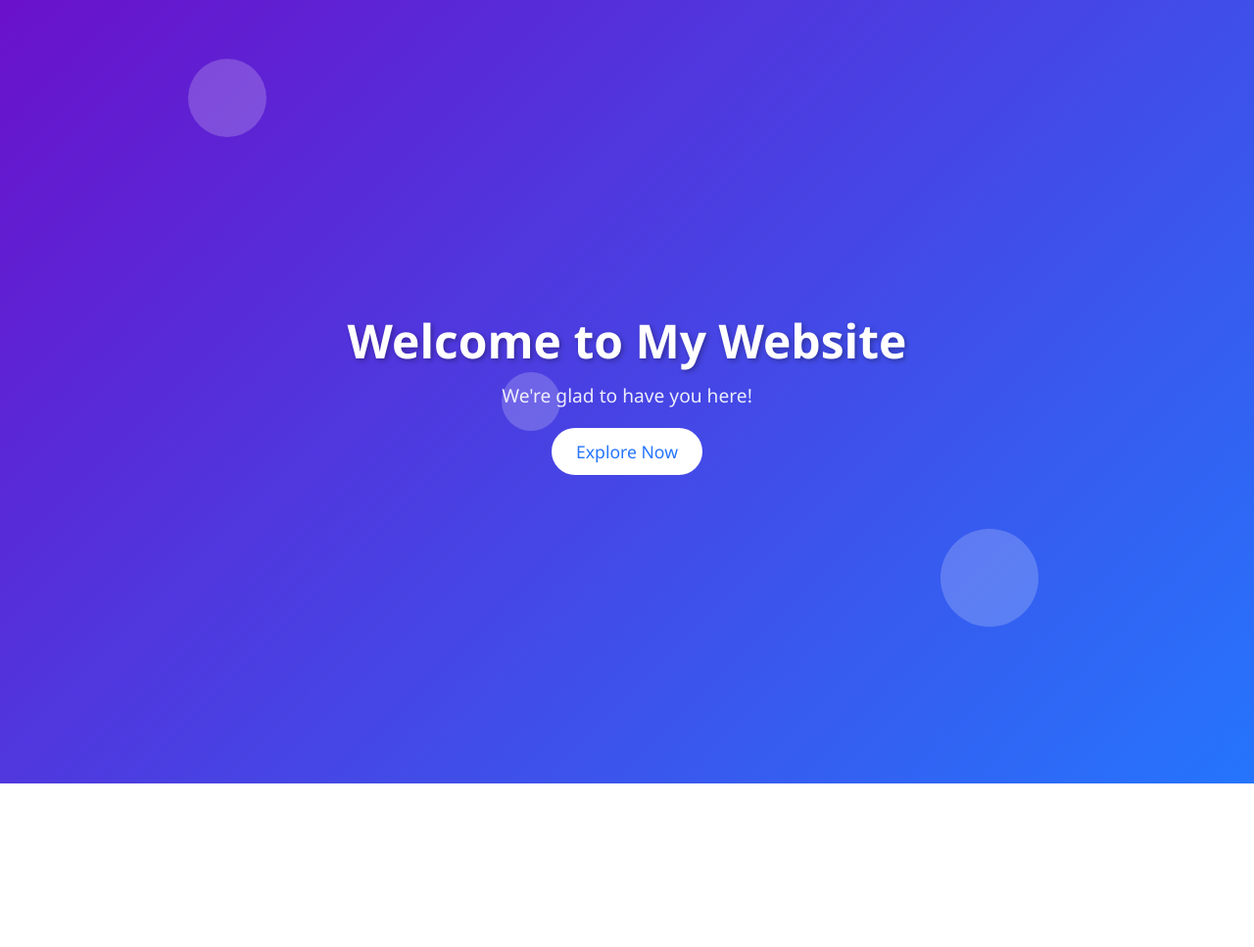
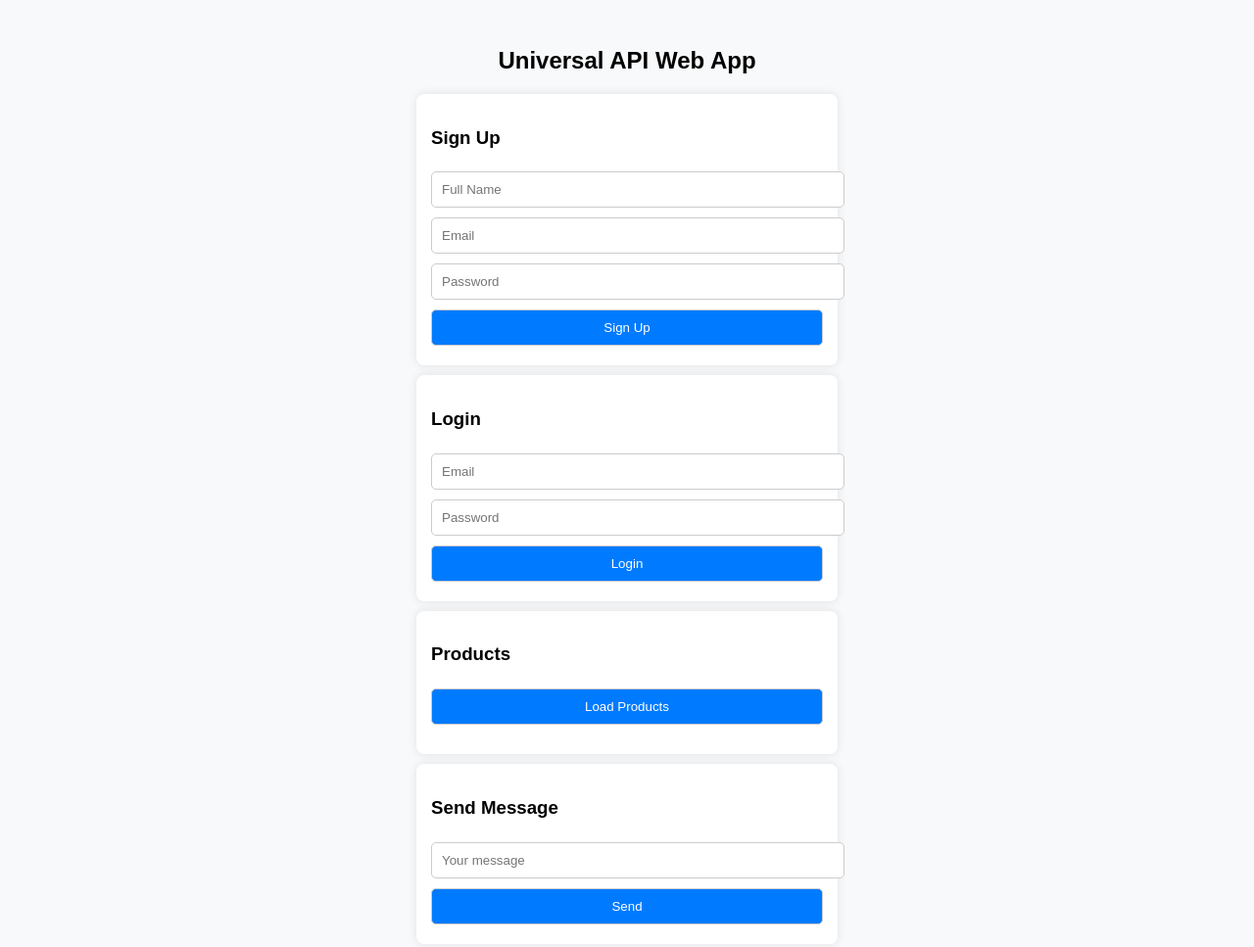
Before and after one commit to shawezsonam/Web.github.io, a plain HTML site: page index.html in a window 1280 px wide. Shown: the top 967 px of the page at 98% size. Before the commit the page ends 800 px from the top, so only its background shows below. Drawn offline with Linux system fonts and the light colour scheme.

Commit message:
Update index.html
Next

```diff
--- a/index.html
+++ b/index.html
@@ -2,113 +2,115 @@
 <html lang="en">
 <head>
   <meta charset="UTF-8">
-  <meta name="viewport" content="width=device-width, initial-scale=1.0">
-  <title>Welcome Homepage</title>
+  <title>Universal API Web App</title>
   <style>
-    /* --- Global Styles --- */
-    * {
-      margin: 0;
-      padding: 0;
-      box-sizing: border-box;
-      font-family: 'Segoe UI', sans-serif;
-    }
-
-    body {
-      height: 100vh;
-      display: flex;
-      justify-content: center;
-      align-items: center;
-      background: linear-gradient(135deg, #6a11cb, #2575fc);
-      color: white;
-      overflow: hidden;
-    }
-
-    .container {
-      text-align: center;
-      animation: fadeIn 2s ease-in-out;
-    }
-
-    h1 {
-      font-size: 3em;
-      margin-bottom: 10px;
-      text-shadow: 2px 2px 5px rgba(0,0,0,0.3);
-    }
-
-    p {
-      font-size: 1.2em;
-      margin-bottom: 20px;
-      opacity: 0.9;
-    }
-
-    .btn {
-      padding: 12px 25px;
-      background: white;
-      color: #2575fc;
-      border: none;
-      border-radius: 25px;
-      font-size: 1.1em;
-      cursor: pointer;
-      transition: 0.3s;
-    }
-
-    .btn:hover {
-      background: #2575fc;
-      color: white;
-      box-shadow: 0 4px 15px rgba(0,0,0,0.3);
-    }
-
-    /* --- Animations --- */
-    @keyframes fadeIn {
-      from {opacity: 0; transform: translateY(-20px);}
-      to {opacity: 1; transform: translateY(0);}
-    }
-
-    /* Floating circles background */
-    .circle {
-      position: absolute;
-      border-radius: 50%;
-      background: rgba(255, 255, 255, 0.2);
-      animation: float 10s infinite;
-    }
-
-    @keyframes float {
-      0% {transform: translateY(0);}
-      50% {transform: translateY(-20px);}
-      100% {transform: translateY(0);}
-    }
+    body { font-family: Arial, sans-serif; background: #f8f9fa; padding: 20px; }
+    h2 { text-align: center; }
+    .box { max-width: 400px; margin: 10px auto; padding: 15px; background: white; border-radius: 8px; box-shadow: 0 0 10px rgba(0,0,0,0.1); }
+    input, button { width: 100%; padding: 10px; margin: 5px 0; border: 1px solid #ccc; border-radius: 5px; }
+    button { background: #007bff; color: white; cursor: pointer; }
+    button:hover { background: #0056b3; }
+    #products, #messages { margin-top: 10px; }
+    .item { padding: 5px; border-bottom: 1px solid #ddd; }
   </style>
 </head>
 <body>
 
-  <!-- Floating circles -->
-  <div class="circle" style="width:80px; height:80px; top:10%; left:15%;"></div>
-  <div class="circle" style="width:100px; height:100px; top:70%; left:75%;"></div>
-  <div class="circle" style="width:60px; height:60px; top:50%; left:40%;"></div>
+<h2>Universal API Web App</h2>
 
-  <div class="container">
-    <h1 id="welcomeText">Welcome to My Website</h1>
-    <p>We're glad to have you here!</p>
-    <button class="btn" onclick="showMessage()">Explore Now</button>
+<div class="box" id="signup-box">
+  <h3>Sign Up</h3>
+  <input type="text" id="signup-name" placeholder="Full Name">
+  <input type="email" id="signup-email" placeholder="Email">
+  <input type="password" id="signup-password" placeholder="Password">
+  <button onclick="signup()">Sign Up</button>
+</div>
+
+<div class="box" id="login-box">
+  <h3>Login</h3>
+  <input type="email" id="login-email" placeholder="Email">
+  <input type="password" id="login-password" placeholder="Password">
+  <button onclick="login()">Login</button>
+</div>
+
+<div class="box">
+  <h3>Products</h3>
+  <button onclick="loadProducts()">Load Products</button>
+  <div id="products"></div>
+</div>
+
+<div class="box">
+  <h3>Send Message</h3>
+  <input type="text" id="message-text" placeholder="Your message">
+  <button onclick="sendMessage()">Send</button>
+</div>
+
+<div class="box">
+  <h3>Messages</h3>
+  <button onclick="loadMessages()">Load Messages</button>
+  <div id="messages"></div>
 </div>
 
 <script>
-    // Button click message
-    function showMessage() {
-      alert("🎉 Welcome! Let's start exploring the website.");
+const API_URL = "https://api-p9wu.onrender.com";
+
+async function signup() {
+  const name = document.getElementById("signup-name").value;
+  const email = document.getElementById("signup-email").value;
+  const password = document.getElementById("signup-password").value;
+
+  let res = await fetch(`${API_URL}/signup`, {
+    method: "POST",
+    headers: { "Content-Type": "application/json" },
+    body: JSON.stringify({ name, email, password })
+  });
+  let data = await res.json();
+  alert(data.message);
 }
 
-    // Text typing effect
-    const text = "Welcome to My Website";
-    let index = 0;
-    function typeEffect() {
-      if (index < text.length) {
-        document.getElementById("welcomeText").textContent += text.charAt(index);
-        index++;
-        setTimeout(typeEffect, 100);
+async function login() {
+  const email = document.getElementById("login-email").value;
+  const password = document.getElementById("login-password").value;
+
+  let res = await fetch(`${API_URL}/login`, {
+    method: "POST",
+    headers: { "Content-Type": "application/json" },
+    body: JSON.stringify({ email, password })
+  });
+  let data = await res.json();
+  alert(data.message);
 }
+
+async function loadProducts() {
+  let res = await fetch(`${API_URL}/products`);
+  let data = await res.json();
+  let list = document.getElementById("products");
+  list.innerHTML = "";
+  data.products.forEach(p => {
+    list.innerHTML += `<div class='item'>${p.name} - ₹${p.price}</div>`;
+  });
 }
-    document.getElementById("welcomeText").textContent = "";
-    typeEffect();
+
+async function sendMessage() {
+  const message = document.getElementById("message-text").value;
+  let res = await fetch(`${API_URL}/message`, {
+    method: "POST",
+    headers: { "Content-Type": "application/json" },
+    body: JSON.stringify({ message })
+  });
+  let data = await res.json();
+  alert(data.message);
+}
+
+async function loadMessages() {
+  let res = await fetch(`${API_URL}/messages`);
+  let data = await res.json();
+  let list = document.getElementById("messages");
+  list.innerHTML = "";
+  data.messages.forEach((m,i) => {
+    list.innerHTML += `<div class='item'>${i+1}. ${m.message}</div>`;
+  });
+}
 </script>
 
 </body>
```
Lines whose indentation alone changed are shown as unchanged.
